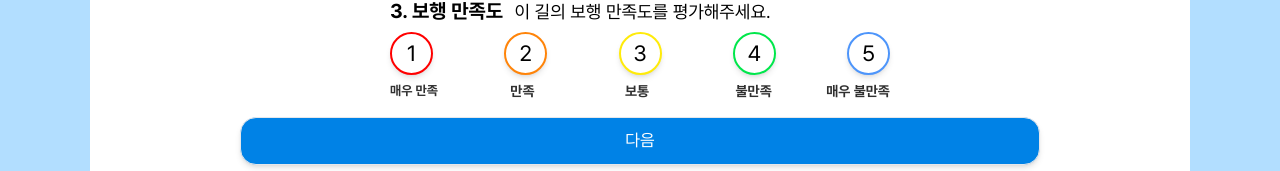
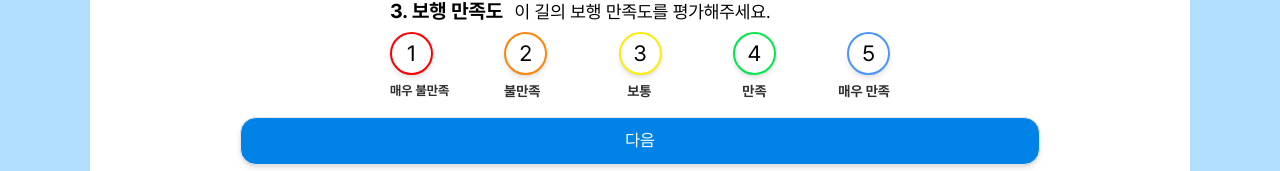
Before and after one commit to arky02/Hanyang_RoadSurvey_Front, a Next.js app: page /choice in a window 1280 px wide. Shown: the part 778-949 px from the top of the page. Built offline with nearby package versions, Linux system fonts and the light colour scheme.

Commit message:
fix: 보행만족도 텍스트 바뀐거 수정

```diff
--- a/pages/choice.tsx
+++ b/pages/choice.tsx
@@ -289,31 +289,31 @@ const SelectButtonText = ({
   return (
     <div className="flex w-full justify-between ">
       <h5 className={`text-[#303030] font-bold md:text-[13px] text-[12px]`}>
-        {isWalkSatisfaction ? "매우 만족" : "매우 위험"}
+        {isWalkSatisfaction ? "매우 불만족" : "매우 위험"}
       </h5>
       <h5
         className={`text-[#303030] font-bold md:text-[14px] text-[12px] ${
-          isWalkSatisfaction ? "md:-ml-3.5 -ml-[12px]" : ""
+          isWalkSatisfaction ? "md:-ml-[32px] -ml-[30px]" : ""
         }`}
       >
-        {isWalkSatisfaction ? "만족" : "조금 위험"}
+        {isWalkSatisfaction ? "불만족" : "조금 위험"}
       </h5>
       <h5
         className={`text-[#303030] font-bold md:text-[14px] text-[12px] ${
-          isWalkSatisfaction ? "pl-[4px]" : "px-5"
+          isWalkSatisfaction ? "md:pr-[4px]" : "px-5"
         }`}
       >
         {"보통"}
       </h5>
       <h5
         className={`text-[#303030] font-bold md:text-[14px] text-[12px] ${
-          isWalkSatisfaction ? "md:-mr-8 -mr-[27px]" : ""
+          isWalkSatisfaction ? "md:-mr-[15px] -mr-[10px]" : ""
         }`}
       >
-        {isWalkSatisfaction ? "불만족" : "조금 안전"}
+        {isWalkSatisfaction ? "만족" : "조금 안전"}
       </h5>
       <h5 className={`text-[#303030] font-bold md:text-[14px] text-[12px]`}>
-        {isWalkSatisfaction ? "매우 불만족" : "매우 안전"}
+        {isWalkSatisfaction ? "매우 만족" : "매우 안전"}
       </h5>
     </div>
   );
```
